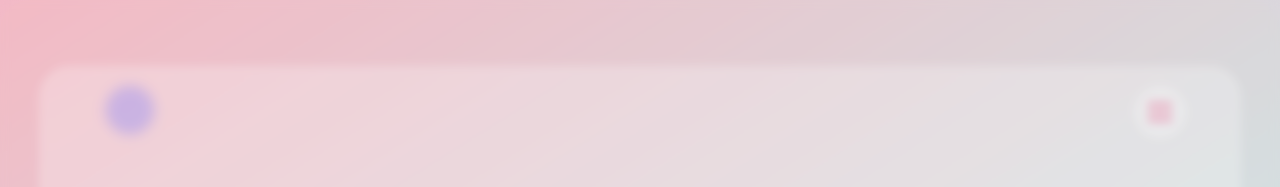
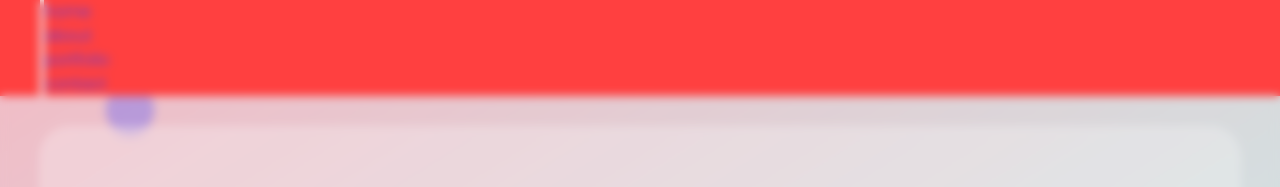
Before and after one commit to AmirHosein-Gharaati/portfolio, a React (Create React App) app: page / in a window 1280 px wide. Shown: the top 187 px of the page. Built offline with nearby package versions, Linux system fonts and the light colour scheme.

Commit message:
navbar initial html

```diff
--- a/src/App.js
+++ b/src/App.js
@@ -24,6 +24,7 @@ function App() {
         <Navbar />
         <BgCircles />
         {isLoading && <PageLoader />}
+        <div className="main__content">
           <Routes>
             <Route path="/" element={<Home />} />
             <Route path="/about" element={<About />} />
@@ -31,6 +32,7 @@ function App() {
             <Route path="/works" element={<Works />} />
             <Route path="/works/:id" element={<Project />} />
           </Routes>
+        </div>
       </BrowserRouter>
     </div>
   );
--- a/src/assets/styles/app.scss
+++ b/src/assets/styles/app.scss
@@ -112,4 +112,8 @@ ul {
   margin: auto;
   transition: all 0.3s ease;
   position: relative;
+
+  &__content {
+    padding-top: 60px;
+  }
 }
--- a/src/assets/styles/components/navbar.scss
+++ b/src/assets/styles/components/navbar.scss
@@ -1,133 +1,26 @@
 .navbar {
-  position: absolute;
+  position: fixed;
+  top: 0;
   left: 0;
-  top: 0;
+  right: 0;
   width: 100%;
+  background-color: red;
   z-index: 1;
-  padding: 20px 0 0;
+
 
   &__toggler {
-    width: 50px;
-    height: 50px;
-    border: none;
-    cursor: pointer;
-    border-radius: 50%;
-    background-color: $white-alpha-25;
-    border: 1px solid $white-alpha-40;
-    display: flex;
-    align-items: center;
-    justify-content: center;
-    margin: 0 15px;
-    z-index: 1;
-
     &.active {
-      span {
-        background-color: transparent;
-        &::before {
-          transform: rotate(45deg);
-        }
-        &::after {
-          transform: rotate(-45deg);
-        }
-      }
     }
 
     span {
-      height: 2px;
-      width: 24px;
-      background-color: $primary;
-      position: relative;
-
-      &::before,
-      &::after {
-        content: "";
-        position: absolute;
-        top: 0;
-        width: 100%;
-        height: 100%;
-        background-color: $primary;
-        transition: all 0.3s ease;
-      }
-
-      &::before {
-        left: 0;
-        transform: translateY(-8px);
-      }
-
-      &::after {
-        right: 0;
-        transform: translateY(8px);
-      }
-    }
-
-    &:hover {
-      &:not(.active) {
-        span {
-          &::before,
-          &::after {
-            width: 50%;
-          }
-        }
-      }
     }
   }
 
   .nav {
-    position: fixed;
-    left: 0;
-    top: 0;
-    height: 100%;
-    width: 100%;
-    opacity: 0.5;
-    padding: 35px 15px;
-    overflow-y: auto;
-
     &__inner {
-      min-height: calc(100vh - 70px);
-      max-width: 1200px;
-      margin: auto;
-      background-color: $white-alpha-25;
-      border: 1px solid $white-alpha-40;
-      backdrop-filter: $backdrop-filter-blur;
-      padding: 50px 0;
-      border-radius: 30px;
-      display: flex;
-      align-items: center;
-      justify-content: center;
-
       ul {
         li {
-          text-align: center;
-
           a {
-            font-size: 40px;
-            text-transform: capitalize;
-            color: $blue-dark;
-            display: block;
-            font-weight: 500;
-            padding: 8px 15px;
-            transition: color 0.3s ease;
-            position: relative;
-
-            &:hover {
-              color: $primary;
-
-              &::before {
-                width: 100%;
-              }
-            }
-
-            &::before {
-              content: "";
-              position: absolute;
-              right: 0;
-              bottom: 0;
-              height: 50%;
-              width: 0;
-              background-color: $white-alpha-25;
-              z-index: -1;
-              transition: width 0.5s ease;
-            }
           }
         }
       }
--- a/src/components/Navbar.js
+++ b/src/components/Navbar.js
@@ -2,28 +2,18 @@ import { useState } from "react";
 import { Link } from "react-router-dom";
 
 const Navbar = () => {
-  const [navOpen, setNavOpen] = useState(false);
-
-  const navbarClasses = () => {
-    if (navOpen) {
-      return "nav";
-    } else {
-      return "nav v-hidden";
-    }
-  };
 
   return (
     <header className="navbar">
       <div className="container">
-        <div className="row flex-end">
+        <div className="row">
           <button
             type="button"
             className="navbar__toggler"
-            onClick={() => setNavOpen(!navOpen)}
           >
             <span></span>
           </button>
-          <nav className={navbarClasses()}>
+          <nav className="nav">
             <div className="nav__inner">
               <ul>
                 <li>
```
Lines whose indentation alone changed are shown as unchanged.
